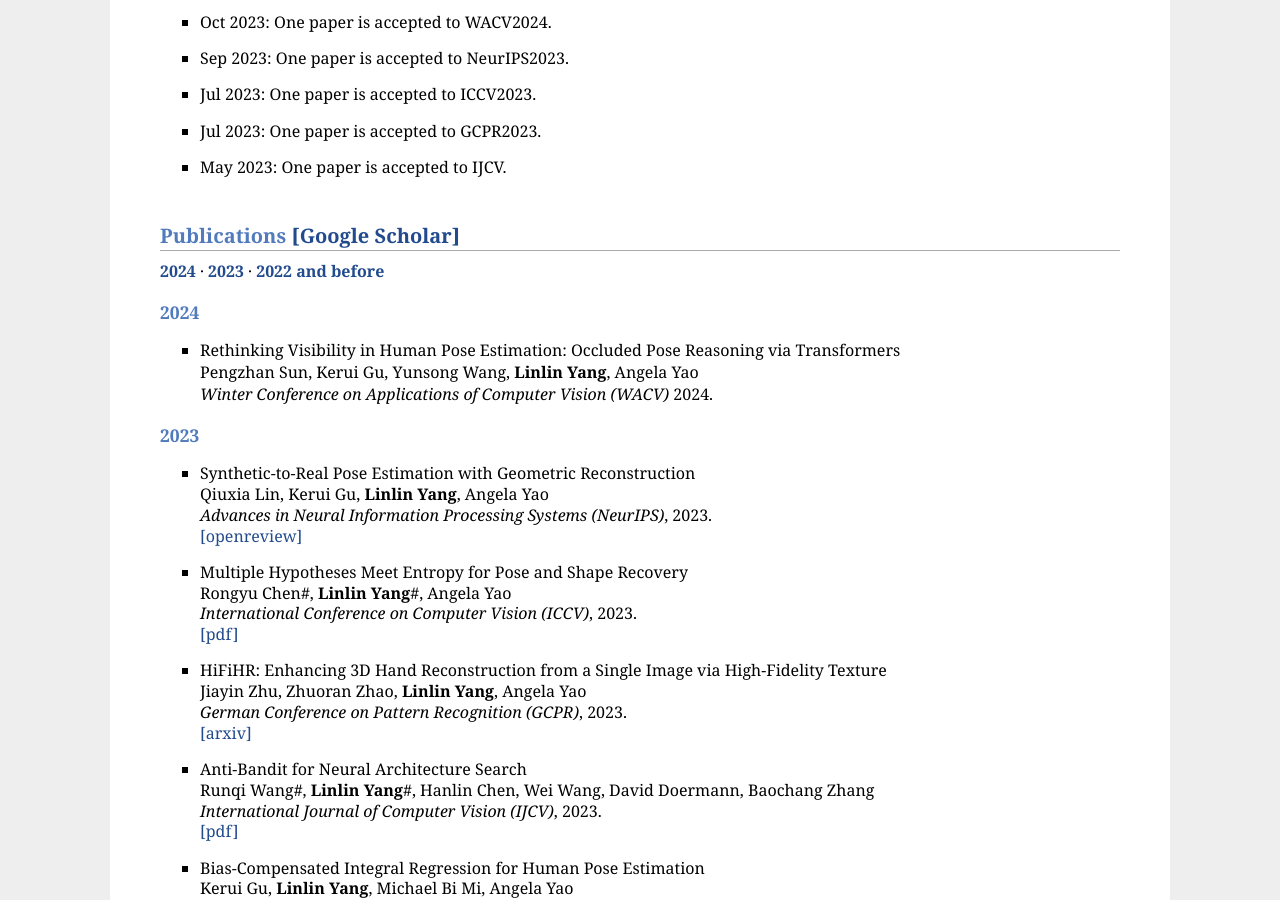
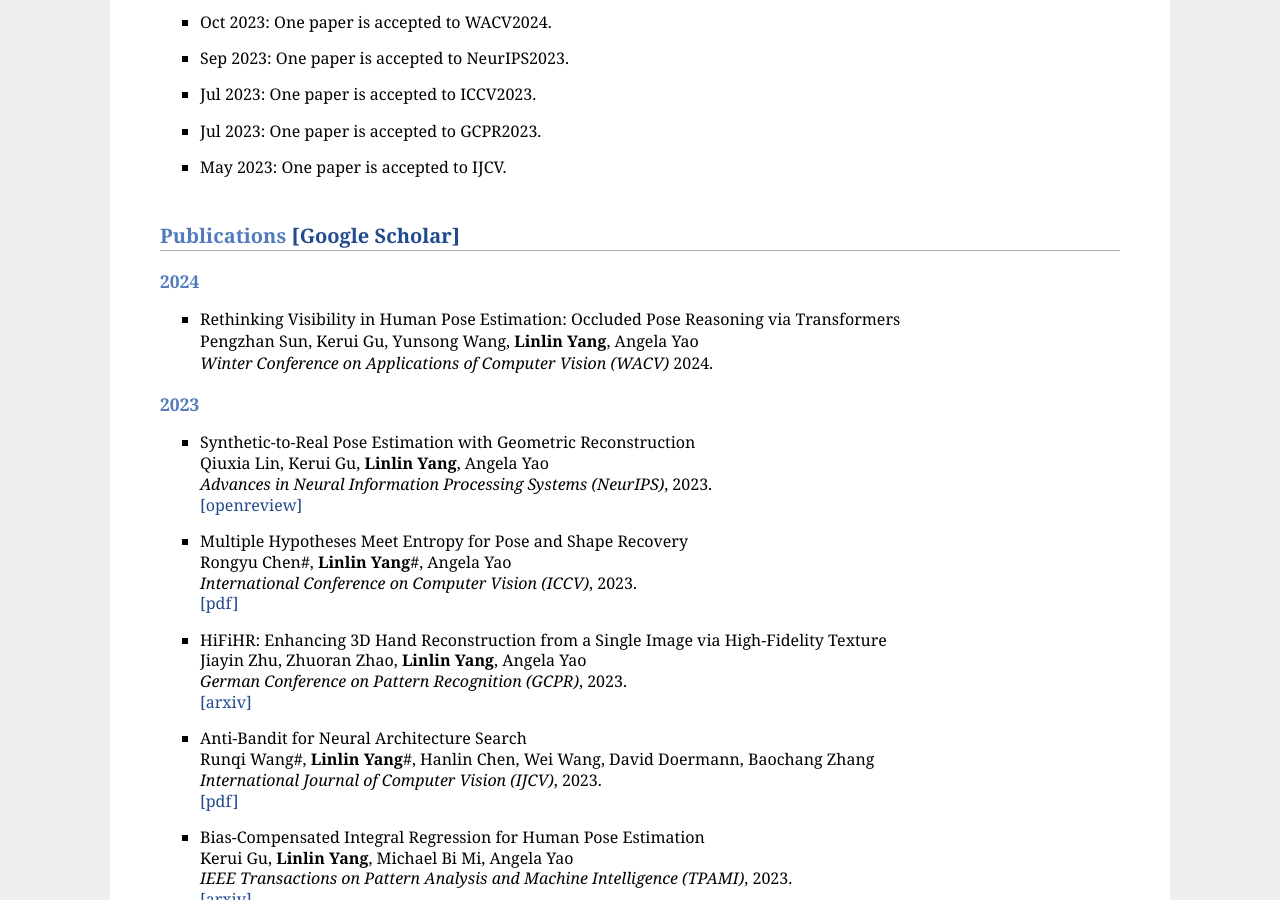
Before and after one commit to bestonebyone/mu4yang, a Jekyll site: the page built from index.md, in a window 1280 px wide and 900 px high, scrolled down 492 px. Built offline with Jekyll 4.4.1, drawn with Linux system fonts in a browser that asks for light colours; comment, search, counter and statistics services are not loaded.

Commit message:
Update index.md

```diff
--- a/index.md
+++ b/index.md
@@ -59,7 +59,6 @@ I am an organizer of [HANDS@ECCV22](https://sites.google.com/view/hands2022/home
 
 <span id="pub"></span>
 ## Publications [[Google Scholar]](https://scholar.google.com.hk/citations?user=gI55gF0AAAAJ&hl=en-US)
-<a href="#pub2024"><b>2024</b></a> · <a href="#pub2023"><b>2023</b></a> · <a href="#pub2022"><b>2022 and before</b></a>
 
 <span id="pub2024"></span>
 ### 2024
```
